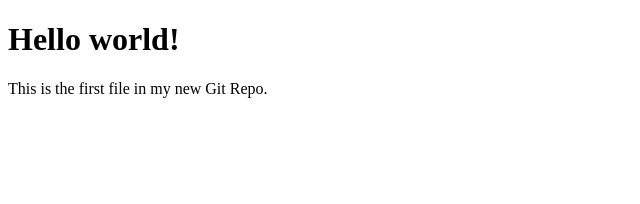
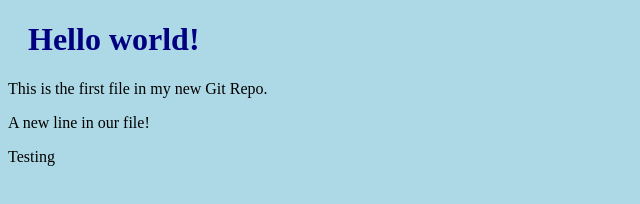
Before and after one commit to marktuantutor/marktuantutor.github.io, a plain HTML site: page index.html in a window 1280 px wide. Shown: the whole page, without its empty margins (0-640 px from the left). Drawn offline with Linux system fonts and the light colour scheme.

Commit message:
Updated index.html with a new line

```diff
--- a/index.html
+++ b/index.html
@@ -2,11 +2,13 @@
 <html>
 <head>
 <title>Hello World!</title>
+<link rel="stylesheet" href="bluestyle.css">
 </head>
 <body>
 
 <h1>Hello world!</h1>
 <p>This is the first file in my new Git Repo.</p>
-
+<p>A new line in our file!</p>
+<p> Testing </p>
 </body>
 </html>
```
